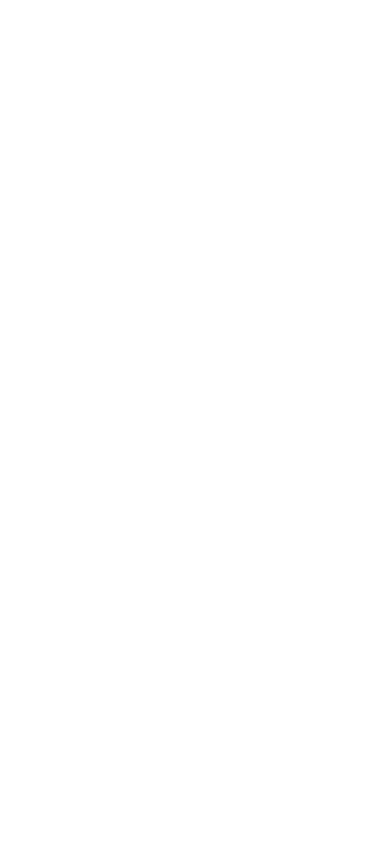
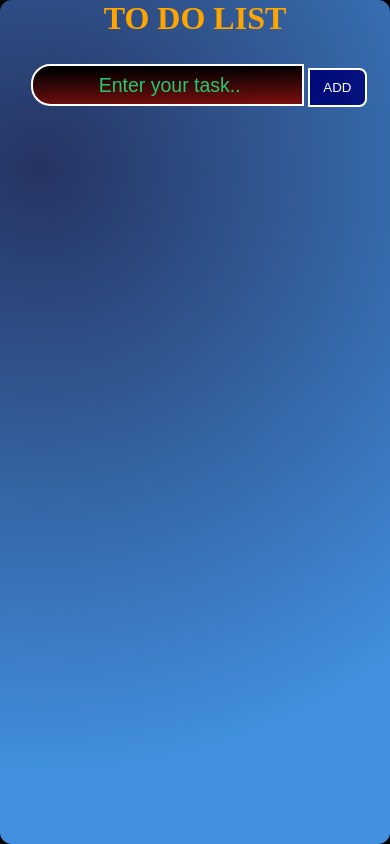
Before and after one commit to prashantbhoite123/02_TODO-List, a plain HTML site: page index.html in a window 390 px wide. Drawn offline with Linux system fonts and the light colour scheme.

Commit message:
project complete

```diff
--- a/index.html
+++ b/index.html
@@ -1,11 +1,29 @@
 <!DOCTYPE html>
 <html lang="en">
-<head>
-    <meta charset="UTF-8">
-    <meta name="viewport" content="width=device-width, initial-scale=1.0">
-    <title>02_TODO_List</title>
-</head>
-<body>
+  <head>
+    <meta charset="UTF-8" />
+    <meta name="viewport" content="width=device-width, initial-scale=1.0" />
+    <title>TODO LIST</title>
+    <link rel="stylesheet" href="style.css" />
 
-</body>
+    <link
+      rel="stylesheet"
+      href=" https://cdnjs.cloudflare.com/ajax/libs/font-awesome/6.5.2/css/all.min.css"
+    />
+  </head>
+  <body>
+    <div class="container">
+      <div class="content">
+        <h1 class="todo-heading">TO DO LIST</h1>
+        <form>
+          <input type="text" placeholder="Enter your task.." id="input">
+          <button class="addbtn">ADD</button>
+        </form>
+        <div class="ulcon">
+          <ul></ul>
+        </div>
+      </div>
+    </div>
+    <script src="script.js"></script>
+  </body>
 </html>
--- a/script.js
+++ b/script.js
@@ -0,0 +1,30 @@
+const form = document.querySelector("form");
+const addBtn = document.querySelector(".addbtn");
+const ulcon = document.querySelector("ul");
+
+form.addEventListener("submit", (e) => {
+  const input = document.querySelector("#input");
+  e.preventDefault();
+  if (input.value.trim() === "") {
+    alert("abe jaldi bol kal subaha panvel niklna hai");
+  } else {
+    ulcon.innerHTML += `<li><input type="checkbox" id="checkbox" />${input.value}<i class="fa-solid fa-trash"></i></li>`;
+    input.value = "";
+
+    const li = document.querySelectorAll("li");
+
+    const checkbox = document.querySelectorAll("#checkbox");
+    checkbox.forEach((check) => {
+      check.addEventListener("click", (e) => {
+        e.target.parentNode.classList.toggle("check");
+      });
+    });
+    const delbtn = document.querySelectorAll(".fa-solid");
+
+    delbtn.forEach((btn) => {
+      btn.addEventListener("click", (e) => {
+        e.target.parentNode.remove();
+      });
+    });
+  }
+});
--- a/style.css
+++ b/style.css
@@ -0,0 +1,175 @@
+* {
+  padding: 0px;
+  margin: 0px;
+  box-sizing: border-box;
+}
+body {
+  height: 100vh;
+  width: 100%;
+}
+
+.container {
+  height: 100vh;
+  width: 100%;
+  background-color: black;
+  display: flex;
+  justify-content: center;
+  align-items: center;
+}
+.content {
+  height: 90vh;
+  width: 35vw;
+  background-image: radial-gradient(
+    circle farthest-corner at 10% 20%,
+    rgba(38, 51, 97, 1) 0%,
+    rgba(65, 143, 222, 1) 79%
+  );
+  display: flex;
+  justify-content: center;
+  flex-direction: column;
+  border-radius: 3vw;
+}
+
+.todo-heading {
+  color: orange;
+  text-align: center;
+}
+input {
+  background-image: linear-gradient(
+    179deg,
+    rgba(0, 0, 0, 1) 9.2%,
+    rgba(127, 16, 16, 1) 103.9%
+  );
+  color: #81fbb8;
+  border: 2px solid white;
+  border-top-left-radius: 2vw;
+  border-bottom-left-radius: 2vw;
+  height: 3vw;
+  width: 25vw;
+  text-align: center;
+  font-size: 2vw;
+}
+
+input::placeholder {
+  color: #28c76f;
+  border-top-left-radius: 2vw;
+  font-size: 1.5vw;
+}
+.addbtn {
+  height: 3vw;
+  width: 5vw;
+  color: white;
+  font: 1.5vw;
+  border: 2px solid white;
+  background-image: radial-gradient(
+    circle 975px at 2.6% 48.3%,
+    rgba(0, 8, 120, 1) 0%,
+    rgba(95, 184, 224, 1) 99.7%
+  );
+  border-bottom-right-radius: 2vw;
+  border-top-right-radius: 2vw;
+}
+form {
+  margin-top: 2vw;
+  margin-left: 2vw;
+}
+.ulcon {
+  display: flex;
+  justify-content: center;
+  /* background-color: green; */
+  overflow-y: scroll;
+  scrollbar-width: none;
+  height: 80%;
+  width: 100%;
+}
+ul {
+  margin-top: 2vw;
+}
+li {
+  margin-top: 2vw;
+  display: flex;
+  justify-content: space-between;
+  align-items: center;
+  list-style: none;
+  height: 3vw;
+  width: 28vw;
+  font-size: 1.5vw;
+  color: black;
+  background-image: linear-gradient(
+    109.6deg,
+    rgba(61, 245, 167, 1) 11.2%,
+    rgba(9, 111, 224, 1) 91.1%
+  );
+
+  border-radius: 3vw;
+}
+li:hover {
+  background-color: #85ffbd;
+  background-image: linear-gradient(
+    111.4deg,
+    rgba(7, 7, 9, 1) 6.5%,
+    rgba(27, 24, 113, 1) 93.2%
+  );
+  color: white;
+}
+
+.fa-solid {
+  margin-right: 2vw;
+}
+.check {
+  text-decoration: line-through;
+  background-color: purple;
+}
+#checkbox {
+  margin-left: 2vw;
+  height: 1.5vw;
+  width: 1.5vw;
+}
+
+@media (max-width: 800px) {
+  .container {
+    height: 100%;
+    width: 100%;
+  }
+  .content {
+    height: 100%;
+    width: 100%;
+  }
+  .ulcon {
+    height: 100vh;
+    width: 100%;
+  }
+  form {
+    margin-left: 3vw;
+    margin-top: 7vw;
+  }
+  input {
+    border-top-left-radius: 5vw;
+    border-bottom-left-radius: 5vw;
+    font-size: 5vw;
+    margin-left: 5vw;
+    height: 5vh;
+    width: 70vw;
+  }
+  input::placeholder {
+    font-size: 5vw;
+    height: 5vh;
+    width: 70vw;
+  }
+  .addbtn {
+    height: 10vw;
+    width: 15vw;
+  }
+  li {
+    font-size: 5vw;
+    height: 5vh;
+    width: 80vw;
+  }
+  #checkbox {
+    height: 5vw;
+    width: 5vw;
+  }
+  .todo-heading {
+    color: orange;
+  }
+}
```
